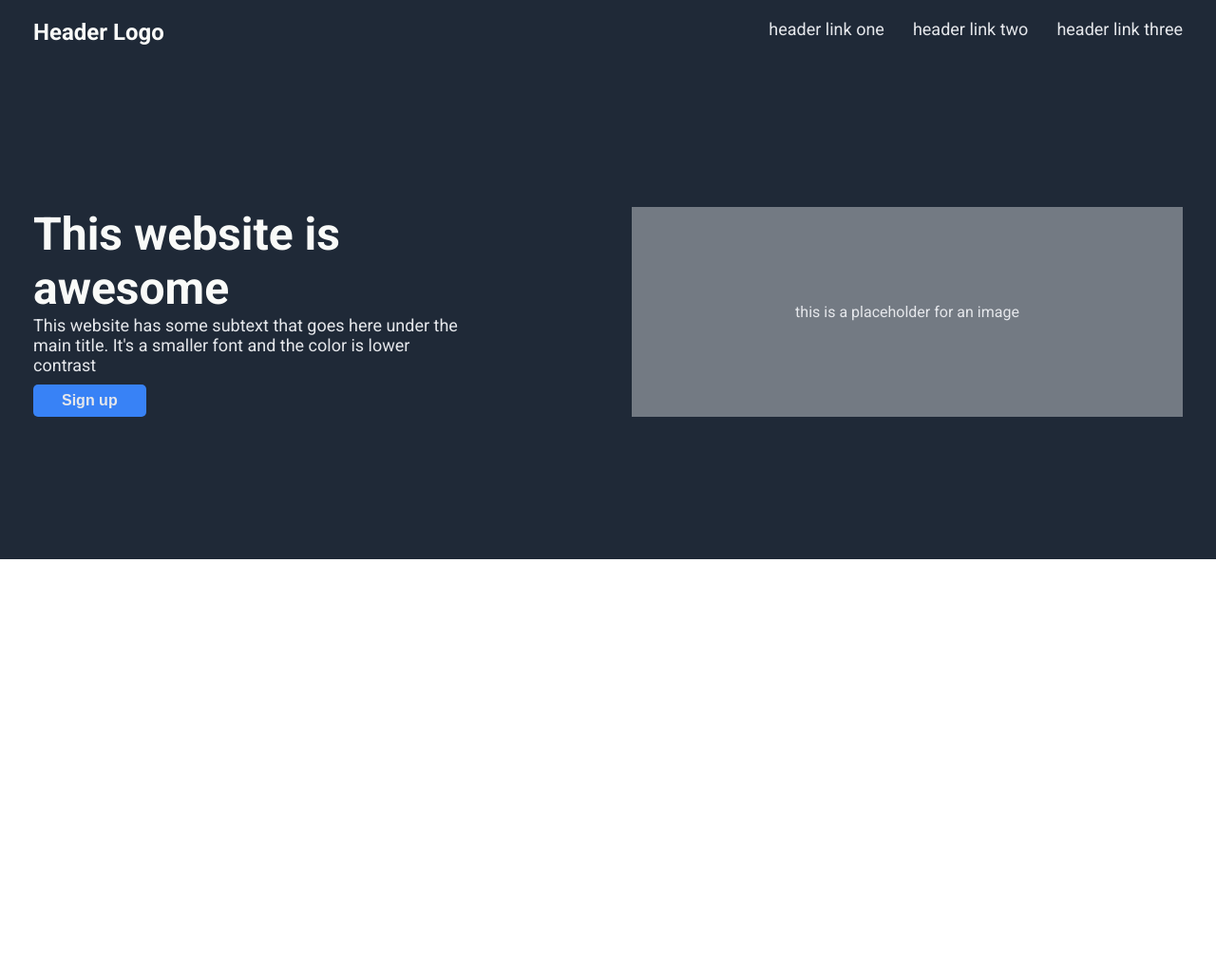
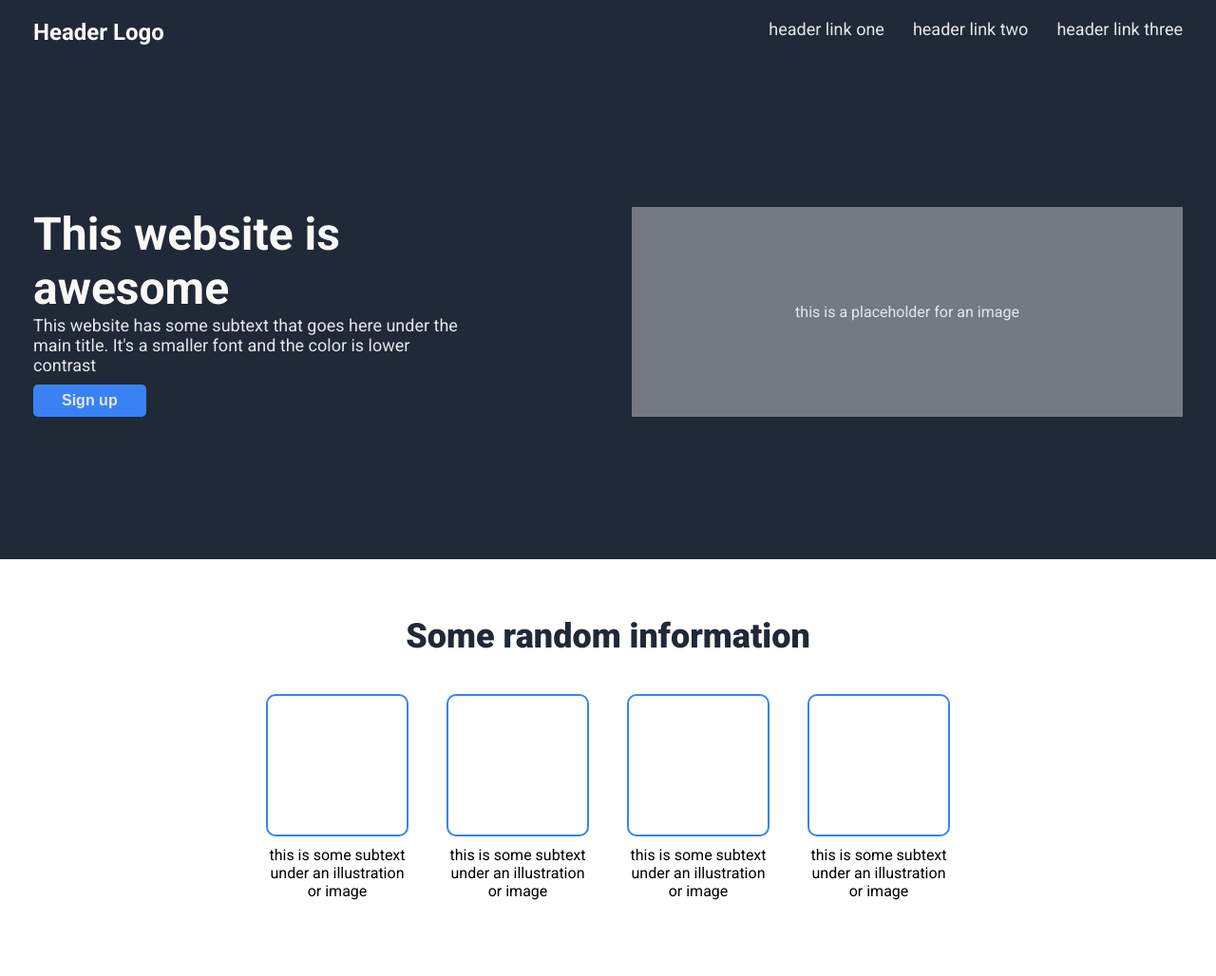
Before and after one commit to epmbe/landing-page, a plain HTML site: page index.html in a window 1280 px wide. Shown: the whole page at 95% size. Before the commit the page ends 800 px from the top, so only its background shows below. Drawn offline with Linux system fonts and the light colour scheme.

Commit message:
Add and style an information section

```diff
--- a/index.html
+++ b/index.html
@@ -37,5 +37,37 @@
         <div class="hero-right">this is a placeholder for an image</div>
       </div>
     </div>
+
+    <div class="information-container">
+      <div class="information">
+        <div class="information-header">Some random information</div>
+        <div class="information-items">
+          <div class="item">
+            <div class="box"></div>
+            <div class="item-description">
+              this is some subtext under an illustration or image
+            </div>
+          </div>
+          <div class="item">
+            <div class="box"></div>
+            <div class="item-description">
+              this is some subtext under an illustration or image
+            </div>
+          </div>
+          <div class="item">
+            <div class="box"></div>
+            <div class="item-description">
+              this is some subtext under an illustration or image
+            </div>
+          </div>
+          <div class="item">
+            <div class="box"></div>
+            <div class="item-description">
+              this is some subtext under an illustration or image
+            </div>
+          </div>
+        </div>
+      </div>
+    </div>
   </body>
 </html>
--- a/style.css
+++ b/style.css
@@ -96,3 +96,52 @@ button {
   padding: 8px 30px;
   margin-top: 10px;
 }
+
+/* Styles for information */
+
+.information-container {
+  display: flex;
+  justify-content: center;
+}
+
+.information {
+  width: 1250px;
+  padding: 20px;
+  display: flex;
+  flex-direction: column;
+  align-items: center;
+}
+
+.information-header {
+  font-size: 36px;
+  color: #1f2937;
+  font-weight: 900;
+  margin: 40px;
+}
+
+.information-items {
+  display: flex;
+  justify-content: center;
+  gap: 40px;
+}
+
+.item {
+  display: flex;
+  flex-direction: column;
+  align-items: center;
+}
+
+.item-description {
+  text-align: center;
+  width: 150px;
+  margin-top: 10px;
+  margin-bottom: 60px;
+}
+
+.box {
+  width: 150px;
+  height: 150px;
+  border: 2px solid #3882f6;
+  border-radius: 10px;
+  flex-shrink: 0;
+}
```
